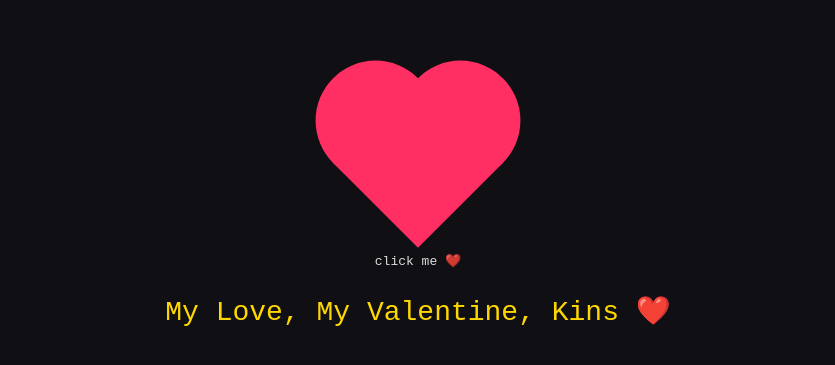
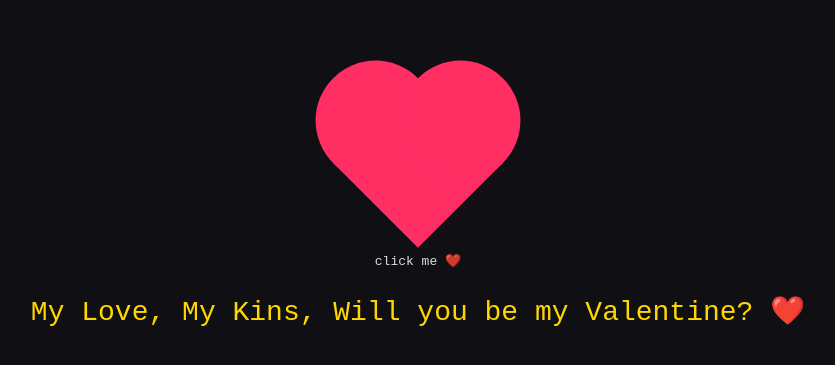
Before and after one commit to lucifer-oo4/Valentine, a plain HTML site: page index.html in a window 1280 px wide. Shown: the part 185-550 px from the top of the page, without its empty margins (222-1057 px from the left). Drawn offline with Linux system fonts and the light colour scheme.

Commit message:
Update index.html

```diff
--- a/index.html
+++ b/index.html
@@ -120,7 +120,7 @@ And everything in between,<br>
 Where our love quietly hides.
 </div>
 
-<div id="final">My Love, My Valentine, Kins ❤️</div>
+<div id="final">My Love, My Kins, Will you be my Valentine? ❤️</div>
 
 <script>
 const wrap=document.getElementById("wrap");
```
